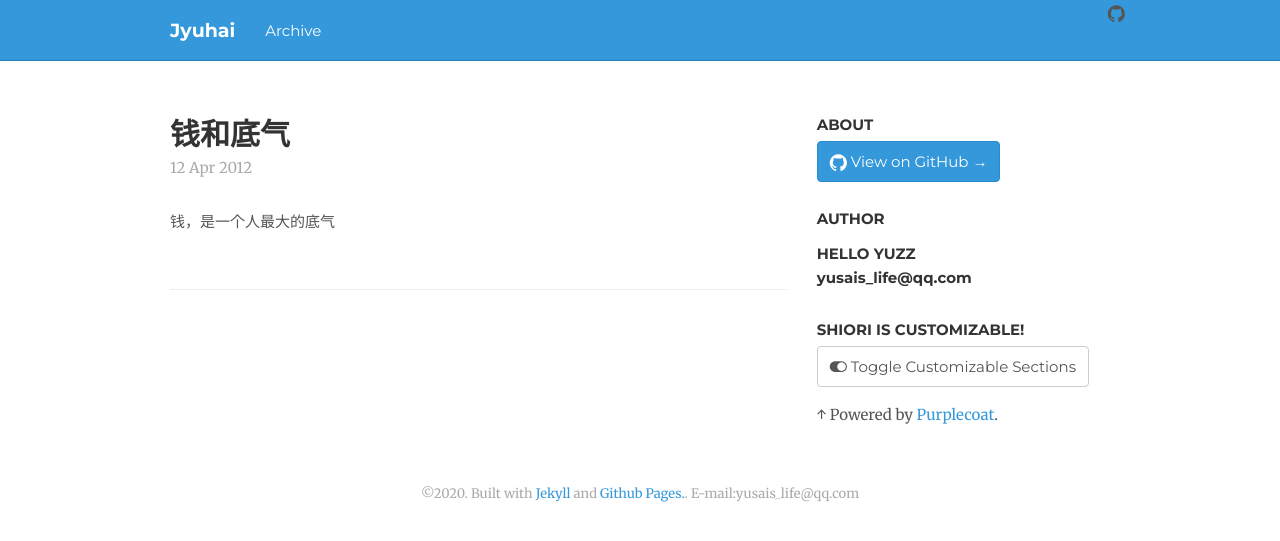
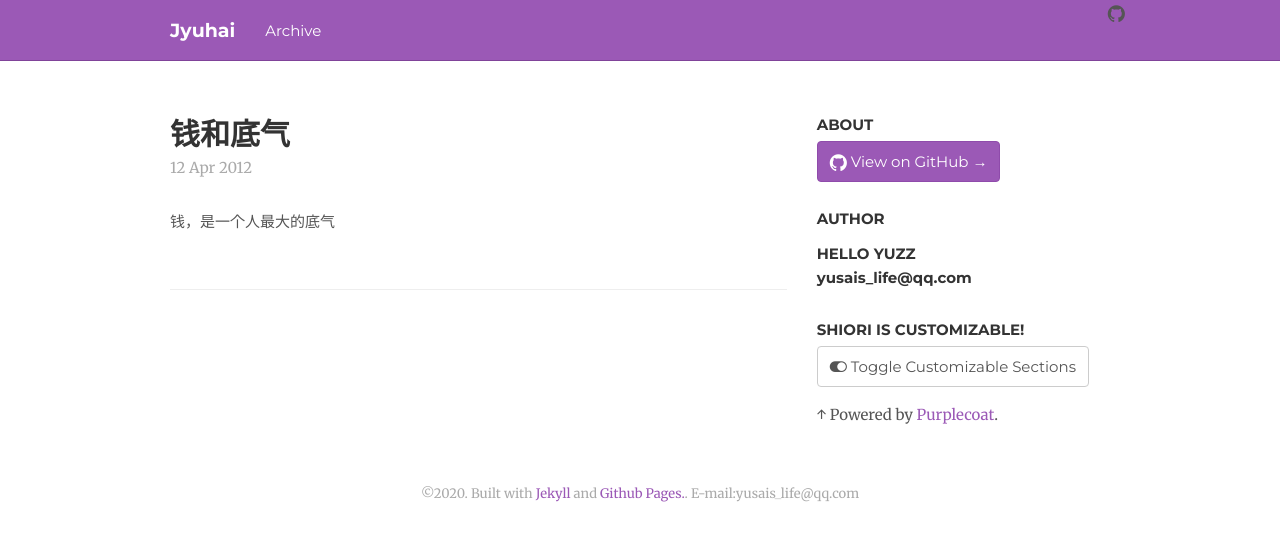
Before and after one commit to helloyuzz/me.wgrib2.com, a Jekyll site: the page built from _posts/2012-04-12-More Money.md, in a window 1280 px wide. Shown: the top 541 px of the page. Built offline with Jekyll 4.4.1, drawn with Linux system fonts in a browser that asks for light colours; nearby versions of some CDN libraries; comment, search, counter and statistics services are not loaded.

Commit message:
Update theme.yml

```diff
--- a/_data/theme.yml
+++ b/_data/theme.yml
@@ -14,7 +14,7 @@ num_home_posts: 5
 # - purple
 # - orange
 # - red
-color: blue
+color: purple
 
 # Show navigation below each post?
 show_post_navs: false
```
